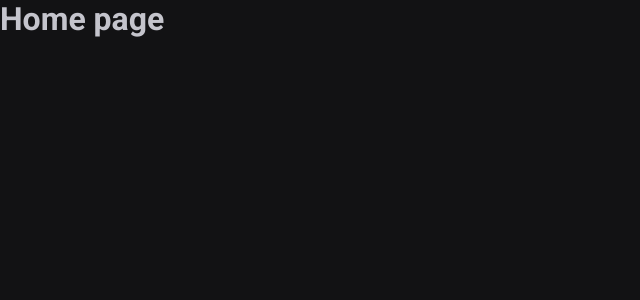
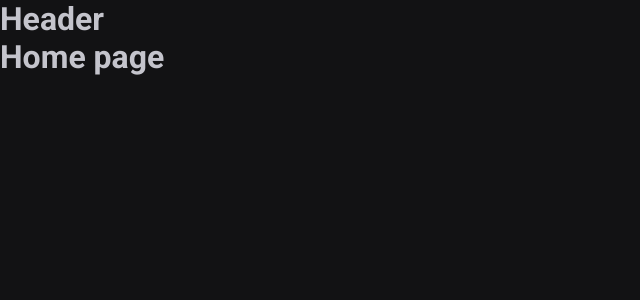
Before and after one commit to glaubermatos/ignitetimer, a React (Vite) app: page / in a window 1280 px wide. Shown: the top 300 px of the page, without its empty margins (0-640 px from the left). Built offline with nearby package versions, Linux system fonts and the light colour scheme.

Commit message:
Páginas e rotas - Layout de rotas

```diff
--- a/src/Router.tsx
+++ b/src/Router.tsx
@@ -1,12 +1,15 @@
 import { Routes, Route } from 'react-router-dom'
+import { DefaultLayout } from './layouts/DefaultLayout'
 import { History } from './pages/History'
 import { Home } from './pages/Home'
 
 export function Router() {
     return (
         <Routes>
-            <Route path='/' element={<Home />} />
-            <Route path='/history' element={<History />} />
+            <Route path='/' element={<DefaultLayout />}>
+                <Route path='/' element={<Home />} />
+                <Route path='/history' element={<History />} />
+            </Route>
         </Routes>
     )
 }
--- /dev/null
+++ b/src/components/Header.tsx
@@ -0,0 +1,5 @@
+export function Header() {
+    return (
+        <h1>Header</h1>
+    )
+}
--- /dev/null
+++ b/src/layouts/DefaultLayout.tsx
@@ -0,0 +1,11 @@
+import { Outlet } from 'react-router-dom'
+import { Header } from "../components/Header";
+
+export function DefaultLayout() {
+    return (
+        <div>
+            <Header />
+            <Outlet />
+        </div>
+    )
+}
```
Also changed, not shown: 1 other file (tests, documents, lock files or other folders).
